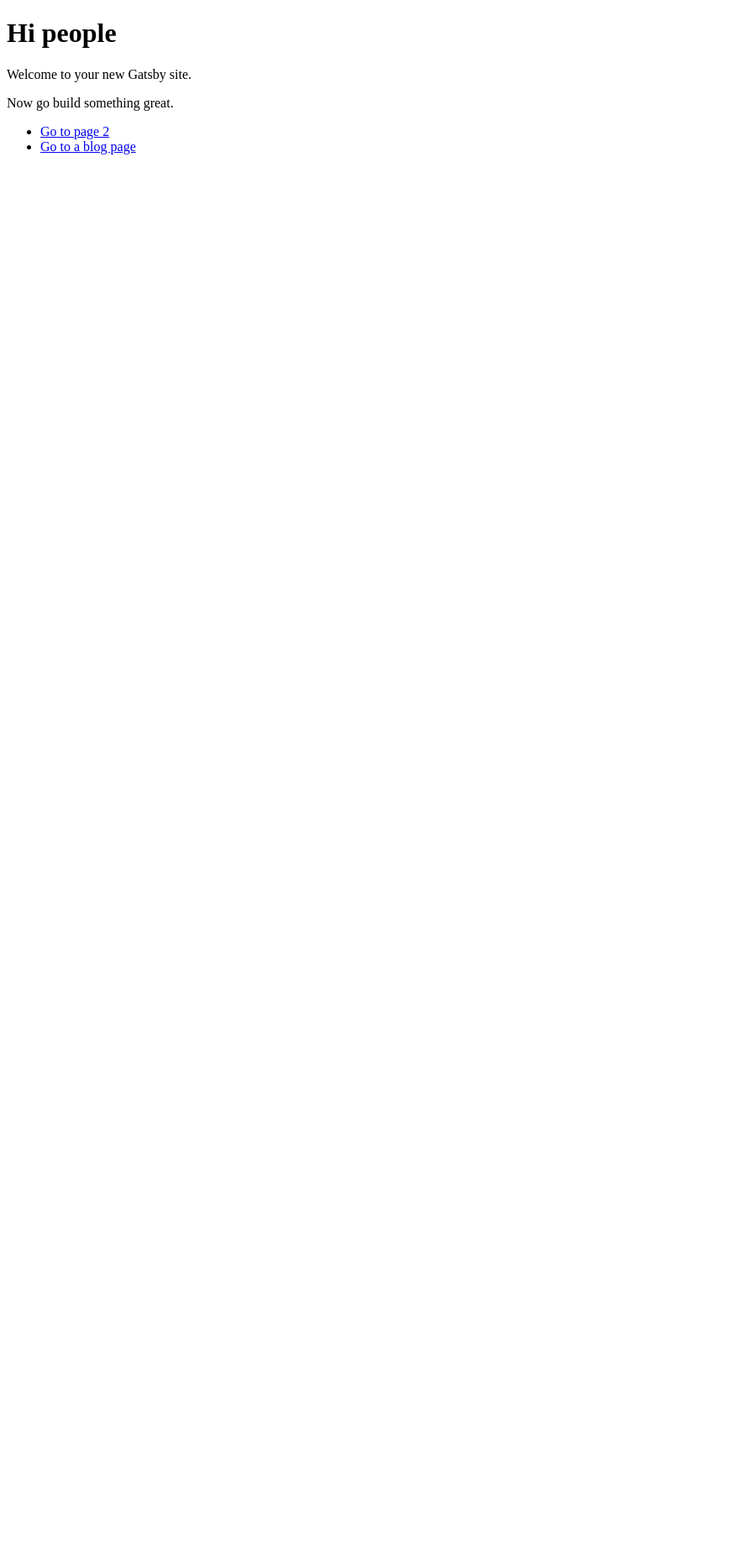
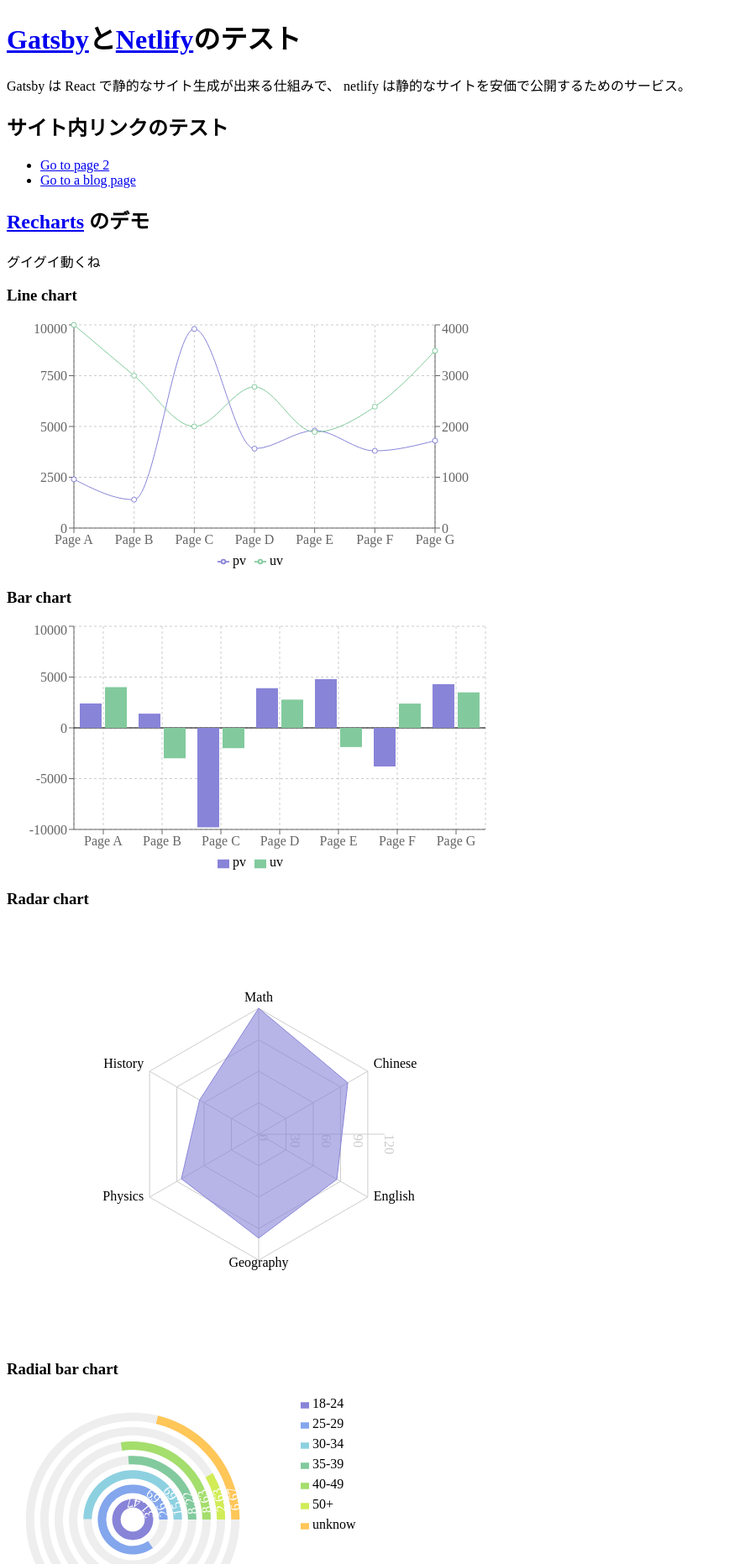
Before and after one commit to boarnasia/netlify-test, a Gatsby site: page / in a window 1280 px wide. Shown: the top 1863 px of the page at 84% size, without its empty margins (0-868 px from the left). Before the commit the page ends 800 px from the top, so only its background shows below. Built offline with nearby package versions, Linux system fonts and the light colour scheme; Gatsby itself is replaced by a stand-in of ours.

Commit message:
add: recharts demos

```diff
--- a/package.json
+++ b/package.json
@@ -10,7 +10,8 @@
     "gatsby-source-filesystem": "^1.5.29",
     "gatsby-transformer-remark": "^1.7.39",
     "netlify-cms": "^1.5.0",
-    "react-helmet": "^5.2.0"
+    "react-helmet": "^5.2.0",
+    "recharts": "^1.0.0-beta.10"
   },
   "keywords": [
     "gatsby"
--- a/src/pages/index.js
+++ b/src/pages/index.js
@@ -1,15 +1,166 @@
 import React from 'react'
 import Link from 'gatsby-link'
 
+import {
+  LineChart,
+  Line,
+
+  BarChart,
+  Bar,
+  ReferenceLine,
+
+  Radar, RadarChart, PolarGrid,
+  PolarAngleAxis, PolarRadiusAxis,
+
+  RadialBarChart, RadialBar,
+
+  XAxis,
+  YAxis,
+  CartesianGrid,
+  Tooltip,
+  Legend,
+} from 'recharts'
+
+const SimpleLineChart = () => {
+    const data = [
+          {name: 'Page A', uv: 4000, pv: 2400, amt: 2400},
+          {name: 'Page B', uv: 3000, pv: 1398, amt: 2210},
+          {name: 'Page C', uv: 2000, pv: 9800, amt: 2290},
+          {name: 'Page D', uv: 2780, pv: 3908, amt: 2000},
+          {name: 'Page E', uv: 1890, pv: 4800, amt: 2181},
+          {name: 'Page F', uv: 2390, pv: 3800, amt: 2500},
+          {name: 'Page G', uv: 3490, pv: 4300, amt: 2100},
+    ]
+
+  	return (
+    	<LineChart width={600} height={300} data={data}
+            margin={{top: 5, right: 30, left: 20, bottom: 5}}>
+       <CartesianGrid strokeDasharray="3 3"/>
+       <XAxis dataKey="name"/>
+       <YAxis yAxisId="left" />
+       <YAxis yAxisId="right" orientation="right" />
+       <Tooltip/>
+       <Legend />
+       <Line yAxisId="left" type="monotone" dataKey="pv" stroke="#8884d8" activeDot={{r: 8}}/>
+       <Line yAxisId="right" type="monotone" dataKey="uv" stroke="#82ca9d" />
+      </LineChart>
+    )
+}
+
+const SimpleBarChart = () => {
+  const data = [
+        {name: 'Page A', uv: 4000, pv: 2400, amt: 2400},
+        {name: 'Page B', uv: -3000, pv: 1398, amt: 2210},
+        {name: 'Page C', uv: -2000, pv: -9800, amt: 2290},
+        {name: 'Page D', uv: 2780, pv: 3908, amt: 2000},
+        {name: 'Page E', uv: -1890, pv: 4800, amt: 2181},
+        {name: 'Page F', uv: 2390, pv: -3800, amt: 2500},
+        {name: 'Page G', uv: 3490, pv: 4300, amt: 2100},
+  ];
+
+  return (
+    <BarChart width={600} height={300} data={data}
+          margin={{top: 5, right: 30, left: 20, bottom: 5}}>
+      <CartesianGrid strokeDasharray="3 3"/>
+      <XAxis dataKey="name"/>
+      <YAxis/>
+      <Tooltip/>
+      <Legend />
+      <ReferenceLine y={0} stroke='#000'/>
+      <Bar dataKey="pv" fill="#8884d8" />
+      <Bar dataKey="uv" fill="#82ca9d" />
+    </BarChart>
+  )
+}
+
+
+const TwoLevelPieChart = () => {
+  const data = [
+    { subject: 'Math', A: 120, B: 110, fullMark: 150 },
+    { subject: 'Chinese', A: 98, B: 130, fullMark: 150 },
+    { subject: 'English', A: 86, B: 130, fullMark: 150 },
+    { subject: 'Geography', A: 99, B: 100, fullMark: 150 },
+    { subject: 'Physics', A: 85, B: 90, fullMark: 150 },
+    { subject: 'History', A: 65, B: 85, fullMark: 150 },
+  ]
+
+  return (
+    <RadarChart cx={300} cy={250} outerRadius={150} width={600} height={500} data={data}>
+      <PolarGrid />
+      <PolarAngleAxis dataKey="subject" />
+      <PolarRadiusAxis/>
+      <Radar name="Mike" dataKey="A" stroke="#8884d8" fill="#8884d8" fillOpacity={0.6}/>
+    </RadarChart>
+  )
+}
+
+
+const SimpleRadialBarChart = () => {
+
+  const data = [
+      {name: '18-24', uv: 31.47, pv: 2400, fill: '#8884d8'},
+      {name: '25-29', uv: 26.69, pv: 4567, fill: '#83a6ed'},
+      {name: '30-34', uv: 15.69, pv: 1398, fill: '#8dd1e1'},
+      {name: '35-39', uv: 8.22, pv: 9800, fill: '#82ca9d'},
+      {name: '40-49', uv: 8.63, pv: 3908, fill: '#a4de6c'},
+      {name: '50+', uv: 2.63, pv: 4800, fill: '#d0ed57'},
+      {name: 'unknow', uv: 6.67, pv: 4800, fill: '#ffc658'}
+    ];
+
+  const style = {
+  	top: 0,
+  	left: 350,
+  	lineHeight: '24px'
+  };
+
+  	return (
+    	<RadialBarChart width={500} height={300} cx={150} cy={150} innerRadius={20} outerRadius={140} barSize={10} data={data}>
+        <RadialBar minAngle={15} label={{ position: 'insideStart', fill: '#fff' }} background clockWise={true} dataKey='uv'/>
+        <Legend iconSize={10} width={120} height={140} layout='vertical' verticalAlign='middle' wrapperStyle={style}/>
+        </RadialBarChart>
+    );
+}
+
 const IndexPage = () => (
   <div>
-    <h1>Hi people</h1>
-    <p>Welcome to your new Gatsby site.</p>
-    <p>Now go build something great.</p>
+    <h1>
+      <a href="https://www.gatsbyjs.org/" target="_blank">Gatsby</a>
+      と
+      <a href="https://netlify.com/" target="_blank">Netlify</a>
+      のテスト
+    </h1>
+    <p>
+      Gatsby は React で静的なサイト生成が出来る仕組みで、
+      netlify は静的なサイトを安価で公開するためのサービス。
+    </p>
+
+    <h2>サイト内リンクのテスト</h2>
+
     <ul>
       <li><Link to="/page-2/">Go to page 2</Link></li>
       <li><Link to="/blog/2018-04-12-test/">Go to a blog page</Link></li>
     </ul>
+
+    <h2><a href="http://recharts.org/en-US" target="_blank">Recharts</a> のデモ</h2>
+
+    <p>グイグイ動くね</p>
+
+    <h3>Line chart</h3>
+
+    <SimpleLineChart />
+
+    <h3>Bar chart</h3>
+
+    <SimpleBarChart />
+
+    <h3>Radar chart</h3>
+
+    <TwoLevelPieChart />
+
+    <h3>Radial bar chart</h3>
+
+    <SimpleRadialBarChart />
+
   </div>
 )
 
```
Also changed, not shown: 1 other file.
